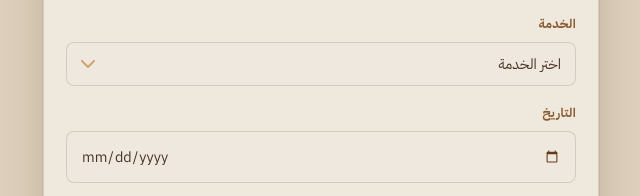
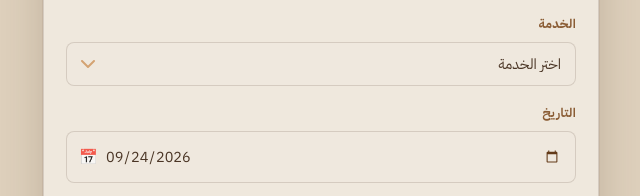
Before and after one commit to FerasAlomari/Mory-Salon, a plain HTML site: page mory salon/index.html in a window 1280 px wide. Shown: the part 1641-1837 px from the top of the page, 319-959 px from the left. Drawn offline with nearby package versions, Linux system fonts and the light colour scheme; a web font is replaced by a local one.

Commit message:
Add files via upload

```diff
--- a/mory salon/index.html
+++ b/mory salon/index.html
@@ -219,6 +219,12 @@
   input[type="time"]::-webkit-calendar-picker-indicator{
     filter: invert(24%) sepia(28%) saturate(1250%) hue-rotate(345deg) brightness(88%) contrast(90%);
     cursor: pointer;
+  }
+  .date-field-wrap{ position:relative; }
+  .date-field-wrap input{ padding-inline-end:38px; }
+  .date-field-wrap .date-icon{
+    position:absolute; top:50%; inset-inline-end:13px; transform:translateY(-50%);
+    font-size:15px; line-height:1; pointer-events:none; opacity:.85;
   }
   .row2{ display:grid; grid-template-columns:1fr 1fr; gap:12px; }
   .row2 .field{ min-width:0; }
@@ -519,7 +525,10 @@
 
     <div class="field">
       <label for="date">التاريخ</label>
-      <input type="date" id="date" required>
+      <div class="date-field-wrap">
+        <input type="date" id="date" required>
+        <span class="date-icon" aria-hidden="true">📅</span>
+      </div>
     </div>
 
     <div class="field" id="slotFieldWrap">
@@ -761,6 +770,7 @@
     return yyyy + '-' + mm + '-' + dd;
   }
   dateInput.min = todayStr();
+  dateInput.value = todayStr();
   dateInput.addEventListener('change', function(){ refreshSlots(); });
 
   /* ---- Working hours: daily 14:00 -> 03:00 (crosses midnight) ---- */
@@ -779,17 +789,17 @@
   var ANY_BARBER_LABEL = 'أي حلاق متاح (المتوفر أولاً)';
 
   var SERVICE_DURATIONS = {
-    "حلاقة الشعر": 20, "حلاقة الدقن": 15, "شعر ودقن": 30, "استشوار": 15,
-    "ماسك الوجه": 10, "ماسك الخشم": 5, "صنفرة بدون بخار": 10, "صنفرة مع بخار": 15,
-    "صابون مغربي": 15, "صبغ الشعر القصير": 30, "صبغ الشعر الطويل": 45, "صبغ الدقن": 15,
-    "بروتين + كيراتين شعر طويل": 150, "بروتين + كيراتين شعر قصير": 120,
-    "فرد الشعر": 60, "حمام زيت": 20, "تجهيز العرسان": 90,
-    "الباقة الكلاسيكية": 30, "الباقة الذهبية": 45, "الباقة الماسية VIP": 60,
-    "الكيرلي المؤقت": 90, "ظفاير الكلاسيك": 120, "ظفاير خصل": 150
+    "حلاقة الشعر": 20, "حلاقة الدقن": 20, "شعر ودقن": 20, "استشوار": 20,
+    "ماسك الوجه": 20, "ماسك الخشم": 20, "صنفرة بدون بخار": 20, "صنفرة مع بخار": 20,
+    "صابون مغربي": 20, "صبغ الشعر القصير": 20, "صبغ الشعر الطويل": 20, "صبغ الدقن": 20,
+    "بروتين + كيراتين شعر طويل": 30, "بروتين + كيراتين شعر قصير": 30,
+    "فرد الشعر": 20, "حمام زيت": 20, "تجهيز العرسان": 40,
+    "الباقة الكلاسيكية": 20, "الباقة الذهبية": 20, "الباقة الماسية VIP": 20,
+    "الكيرلي المؤقت": 30, "ظفاير الكلاسيك": 40, "ظفاير خصل": 40
   };
-  var DEFAULT_DURATION = 30; // fallback for names not in the table (e.g. future offer titles)
+  var DEFAULT_DURATION = 20; // fallback for names not in the table (e.g. future offer titles)
 
-  var SLOT_STEP = 15;             // minutes
+  var SLOT_STEP = 20;             // minutes
   var SHIFT_START = 14 * 60;      // 14:00 -> 840
   var SHIFT_END = (24 + 3) * 60;  // 03:00 next day, expressed continuously -> 1620
   var SLOT_COUNT = (SHIFT_END - SHIFT_START) / SLOT_STEP;
```
